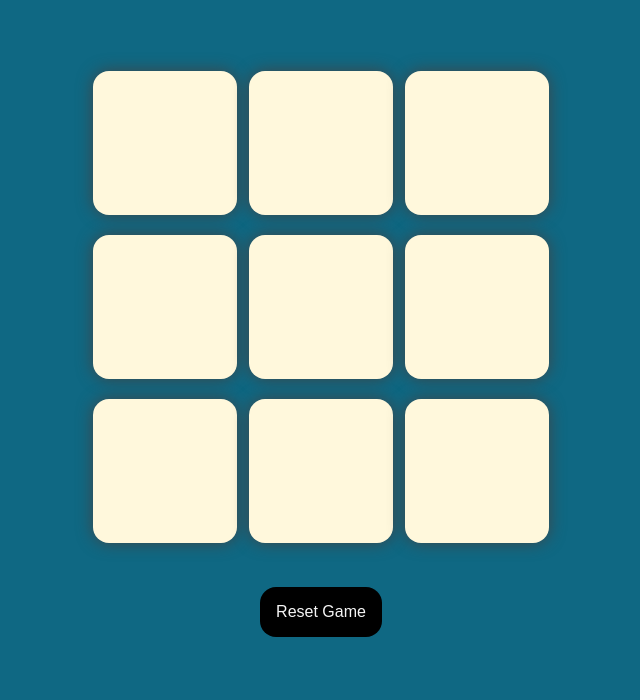
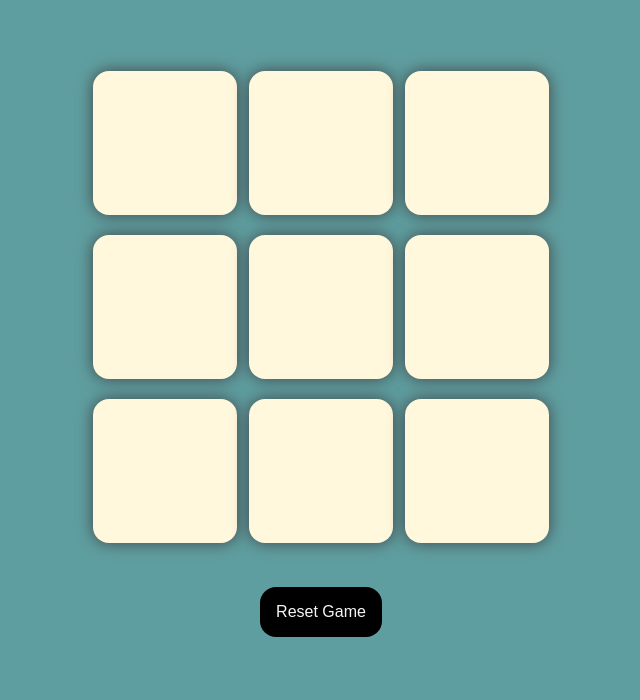
Before and after one commit to Shahinurcodes/TicTacToe, a plain HTML site: page index.html in a window 1280 px wide. Shown: the part 100-800 px from the top of the page, without its empty margins (319-959 px from the left). Drawn offline with Linux system fonts and the light colour scheme.

Commit message:
fourth commit

```diff
--- a/style.css
+++ b/style.css
@@ -3,7 +3,7 @@
     margin: 0;
 }
 body{
-    background-color:rgb(15, 104, 131);
+    background-color:cadetblue;
     text-align: center;
 }
 .container{
```
